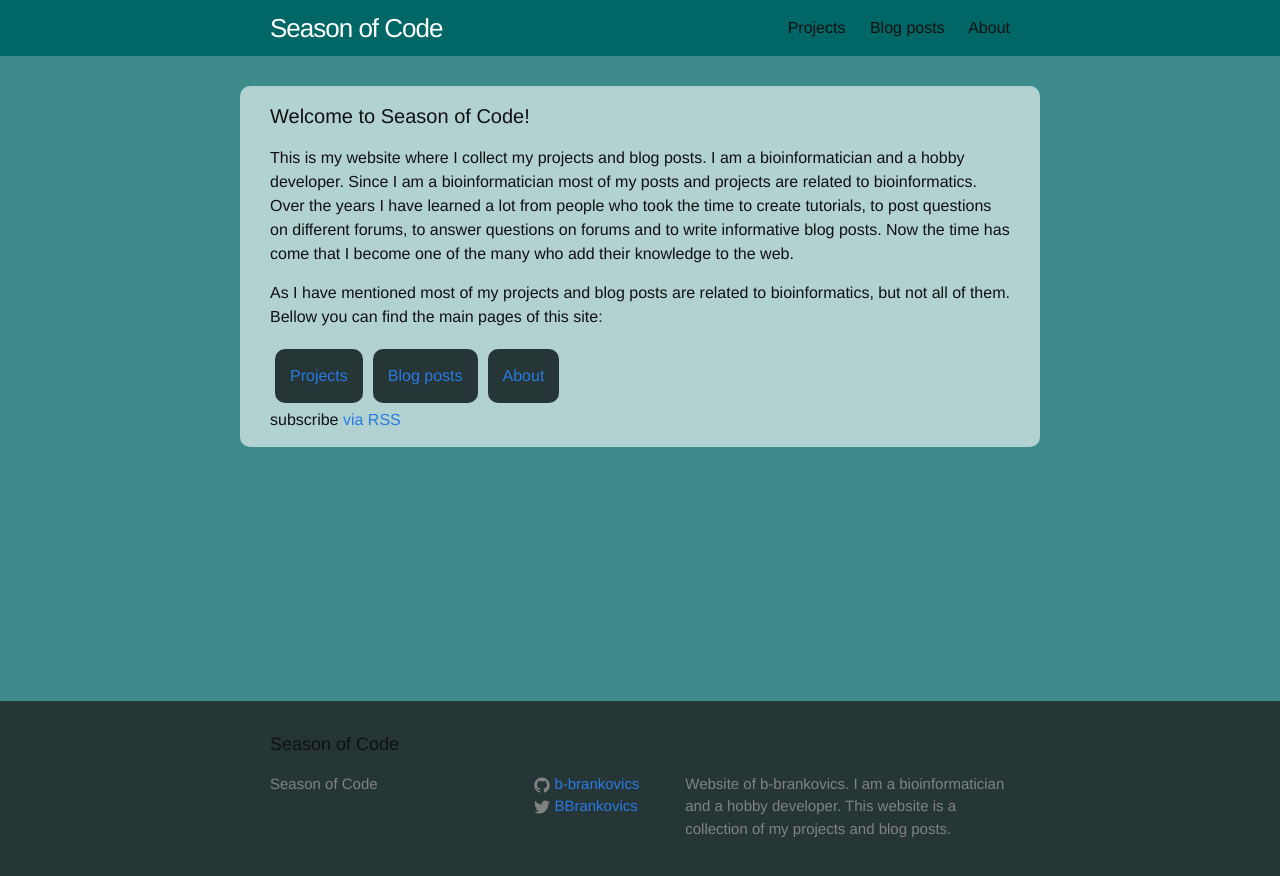
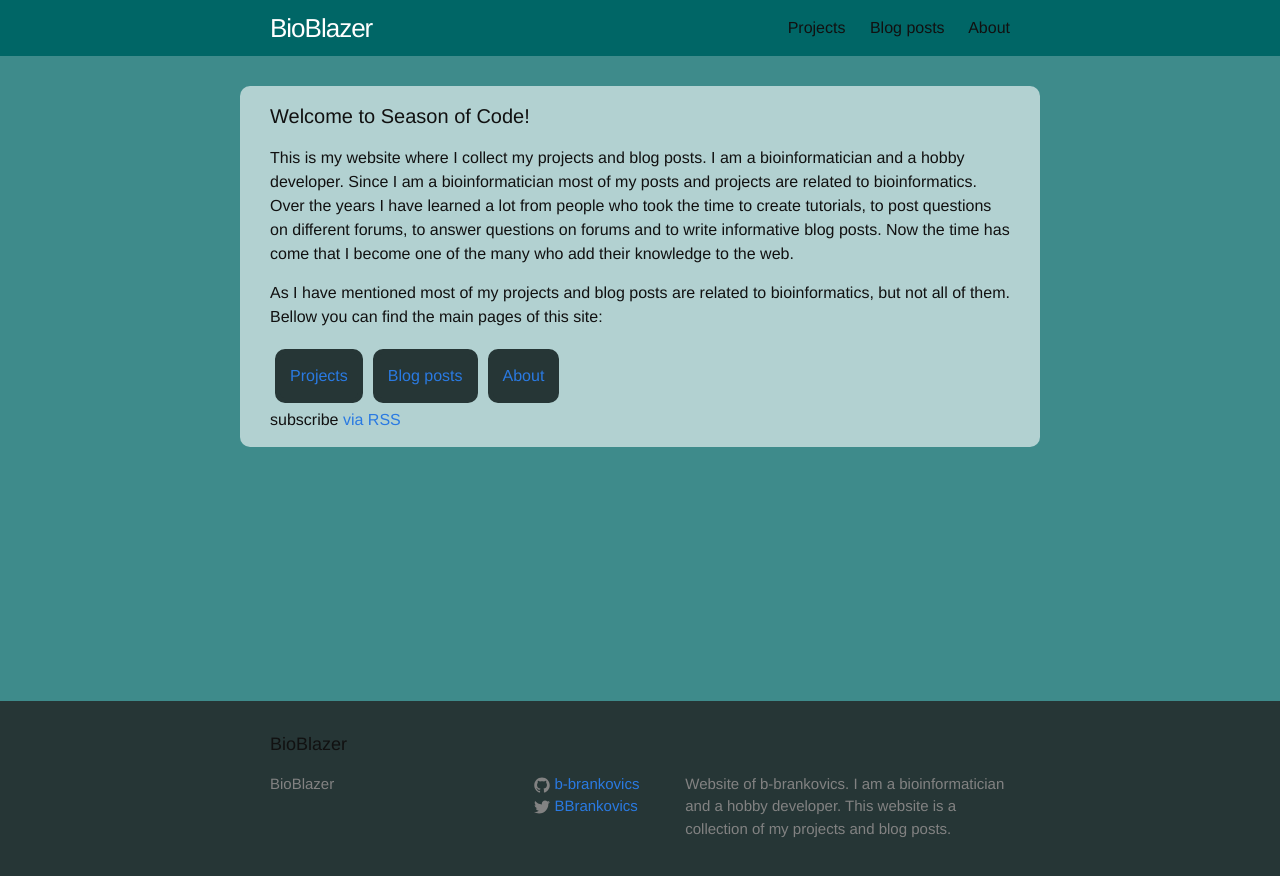
Before and after one commit to b-brankovics/b-brankovics.github.io, a Jekyll site: the page built from index.html, in a window 1280 px wide. Shown: the top 876 px of the page. Built offline with Jekyll 4.4.1, drawn with Linux system fonts in a browser that asks for light colours.

Commit message:
updated name

```diff
--- a/_config.yml
+++ b/_config.yml
@@ -6,7 +6,7 @@
 # 'jekyll serve'. If you change this file, please restart the server process.
 
 # Site settings
-title: Season of Code
+title: BioBlazer
 #email: your-email@domain.com
 description: > # this means to ignore newlines until "baseurl:"
   Website of b-brankovics. I am a bioinformatician and a hobby developer.
```
